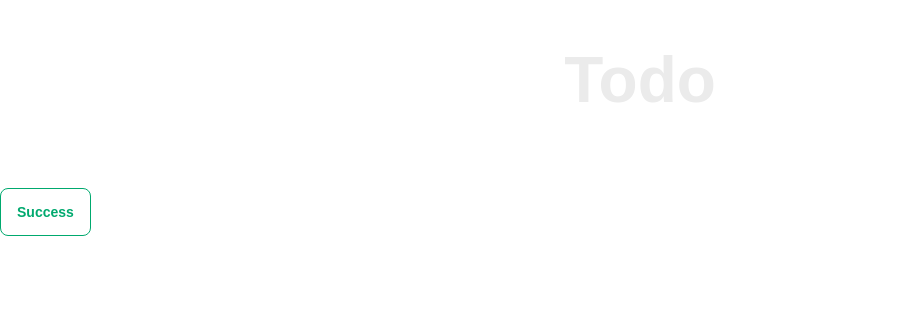
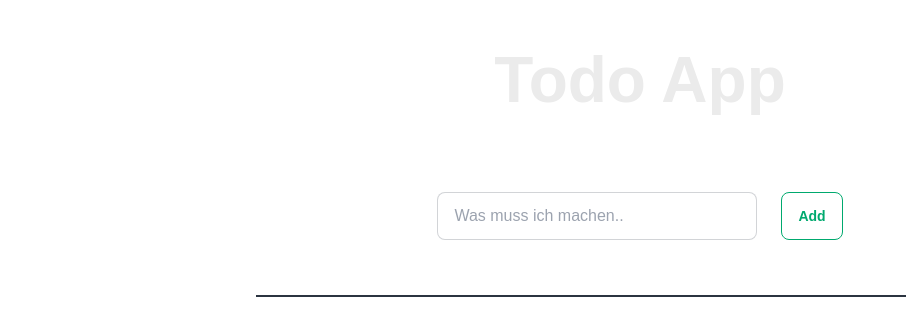
Before and after one commit to MTI16/TodoApp, a React (Vite) app: page / in a window 1280 px wide. Shown: the top 336 px of the page, without its empty margins (0-906 px from the left). Built offline with nearby package versions, Linux system fonts and the light colour scheme; a web font is replaced by a local one.

Commit message:
added input and styling

```diff
--- a/src/App.css
+++ b/src/App.css
@@ -16,3 +16,20 @@ header {
   font-weight: bold;
   color: #EBEBEB;
 }
+.container-input {
+  width: 100%;
+  display: flex;
+  flex-direction: row;
+  justify-content: center;
+  margin-top: 4rem;
+}
+
+#addButton {
+  margin-left: 1.5rem;
+}
+
+#divider {
+  width: 60%;
+  margin: 0 auto;
+  margin-top: 3rem;
+}
--- a/src/App.jsx
+++ b/src/App.jsx
@@ -7,11 +7,14 @@ export default function App() {
   return(
     <>
       <header>
-        <div id="logo">Todo</div>
+        <div id="logo">Todo App</div>
       </header>
       <main>
-        <p className='text-6xl text-white'>Mathis</p>
-        <button className="btn btn-outline btn-success">Success</button>
+        <div className="container-input">
+          <input type="text" placeholder="Was muss ich machen.." className="input input-bordered w-full max-w-xs" />
+          <button className="btn btn-outline btn-success" id='addButton'>Add</button>
+        </div>
+        <div className="divider divider-neutral" id='divider'></div>
       </main>
     </>
   );
```
